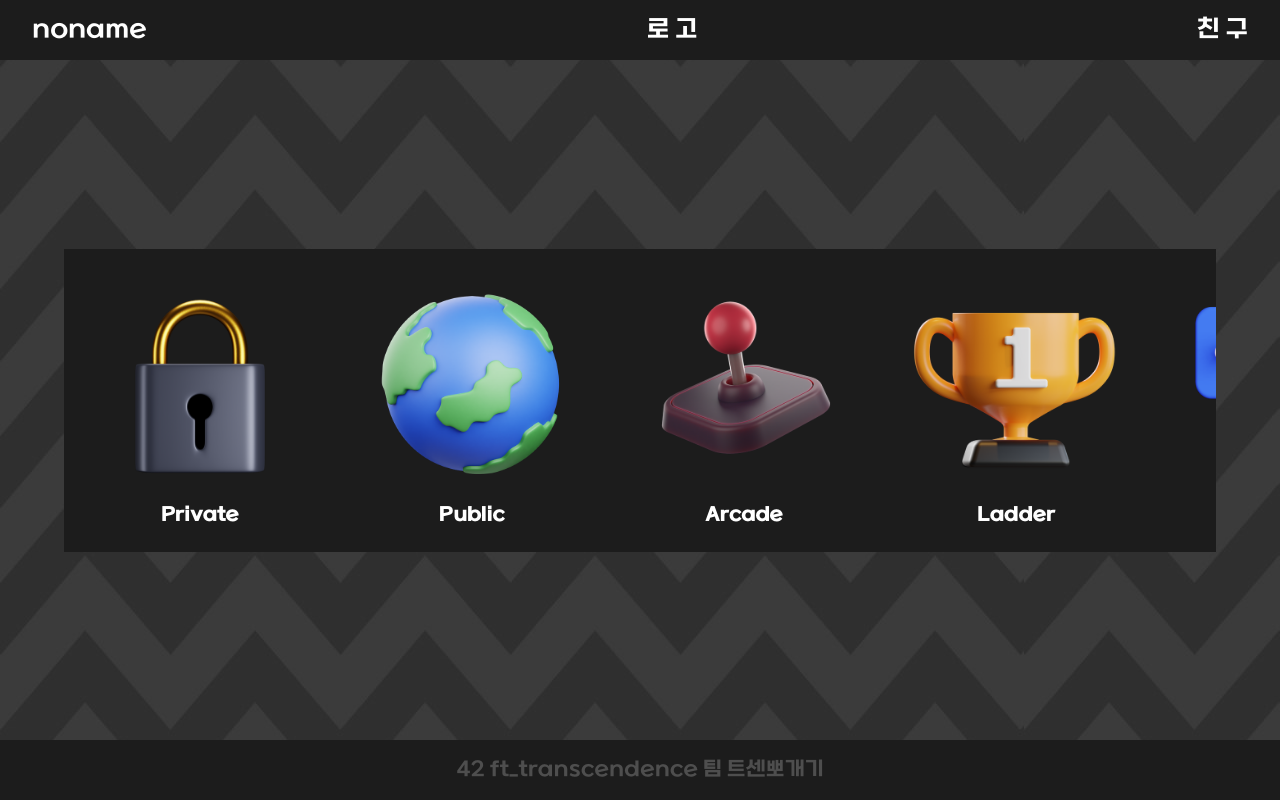
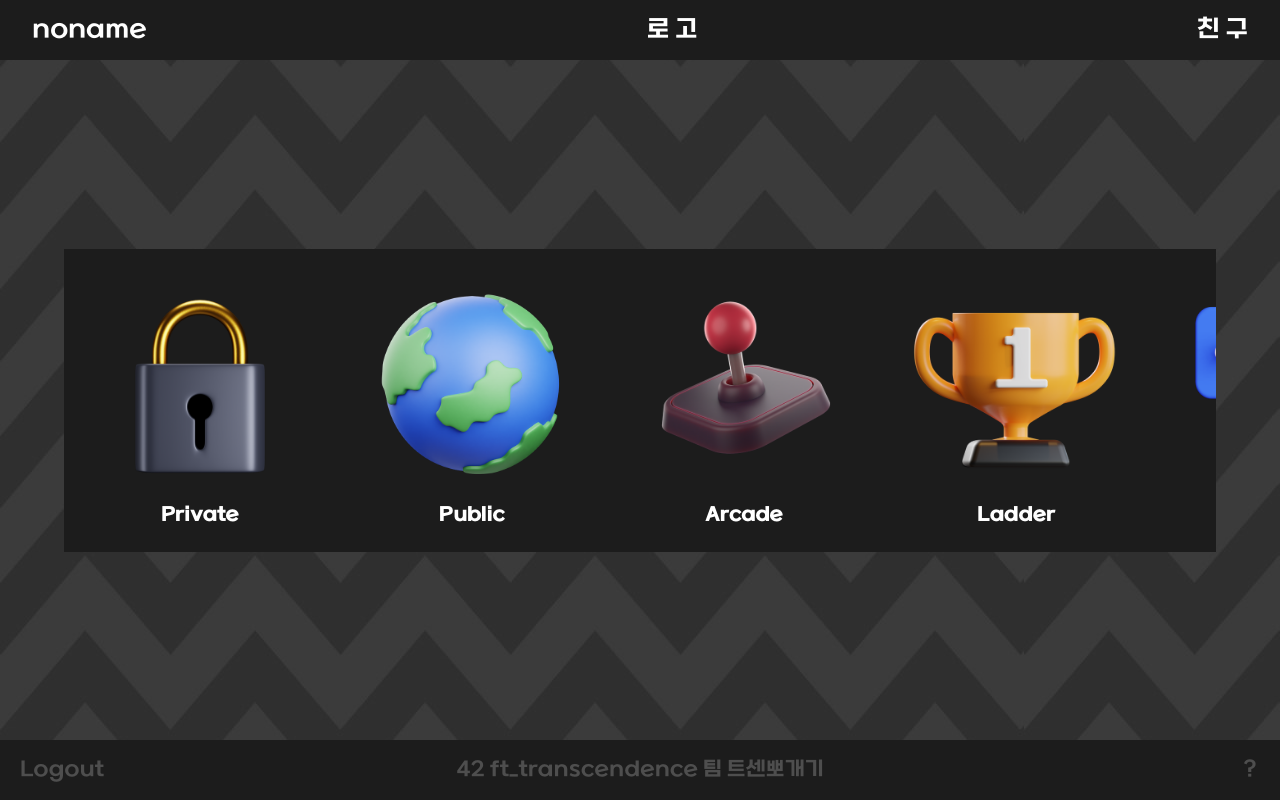
Before and after one commit to ft-24/24-front, a React (Vite) app: page / in a window 1280 px wide. Built offline with nearby package versions, Linux system fonts and the light colour scheme; no server answers; sample sign-in values are in the browser's storage.

Commit message:
feat: add Logout

```diff
--- a/src/layout/Footer.tsx
+++ b/src/layout/Footer.tsx
@@ -1,4 +1,7 @@
+import { useState } from 'react';
+import { motion } from 'framer-motion';
 import styled from 'styled-components';
+import { useAuthDispatch } from '../context/AuthHooks';
 
 const FootBar = styled.div`
   z-index: 8;
@@ -16,22 +19,90 @@ const FootBar = styled.div`
 
 const Wrapper = styled.div`
   display: flex;
-  width: 96%;
+  padding: 10px 1em;
+  width: 100%;
   height: 100%;
   align-items: center;
   justify-content: center;
   margin: 0 auto;
 `;
 
-const Text = styled.span`
+const Logout = styled.button`
+  position: relative;
+  width: 20%;
+  text-align: left;
+  border: none;
   color: var(--light-gray);
 `;
 
+const Text = styled.span`
+  position: relative;
+  width: 60%;
+  text-align: center;
+  color: var(--light-gray);
+`;
+
+const HelpWrapper = styled.div`
+  position: relative;
+  width: 20%;
+`;
+
+const Help = styled.button`
+  width: 1em;
+  float: right;
+  border: none;
+  color: var(--light-gray);
+`;
+
+const HelpMessage = styled.div`
+  padding: 0.8em;
+  position: fixed;
+  right: 0;
+  bottom: 60px;
+  font-size: 0.8em;
+  line-height: 1.2em;
+  font-family: NanumSquareL;
+  background: var(--translucent-white);
+`
+
+const variants = {
+  open: { opacity: 1 },
+  closed: { opacity: 0 },
+}
+
 const Footer = () => {
+  const [hover, setHover] = useState(false);
+  const dispatch = useAuthDispatch();
+
+  const onClickLogout = () => {
+    dispatch({type:"LOGOUT"});
+  }
+
   return (
     <FootBar>
       <Wrapper>
+        <Logout onClick={onClickLogout}>Logout</Logout>
         <Text>42 ft_transcendence 팀 트센뽀개기</Text>
+        <HelpWrapper>
+          <Help
+            onMouseEnter={() => setHover(true)}
+            onMouseLeave={() => setHover(false)}>
+            ?
+          </Help>
+        </HelpWrapper>
+        <motion.nav
+          animate={hover ? "open" : "closed"}
+          variants={variants}
+        >
+        {hover ?
+          <HelpMessage>
+            Private: 친구와 단둘이 함께하는 비공개 매치<br/>
+            Public: 다양한 유저들과 게임을 즐겨보세요<br/>
+            Arcade: 점점 빨라지는 공으로 한계에 도전해보세요<br/>
+            Ladder: 점수를 놓고 싸우는 랭크 매치<br/>
+            Social: 사람들과 대화하는 장소<br/>
+          </HelpMessage> : null}
+        </motion.nav>
       </Wrapper>
     </FootBar>
   );
```
